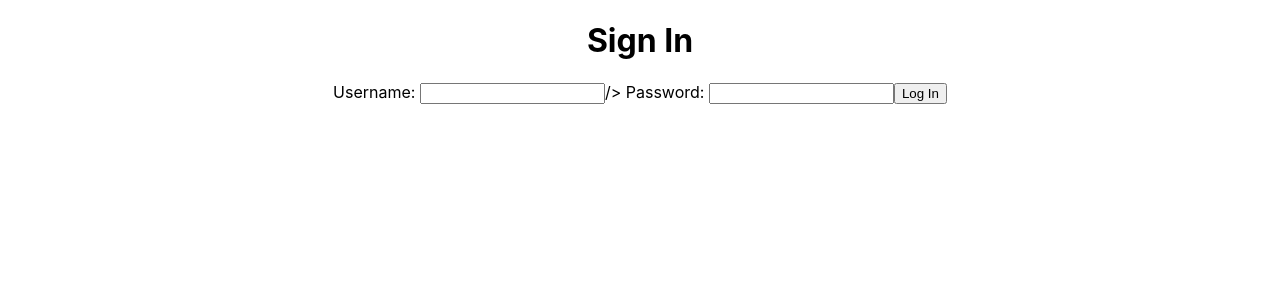
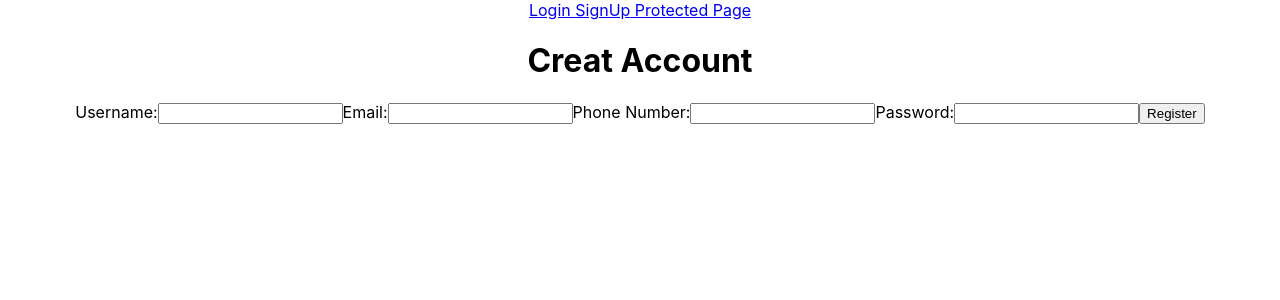
Before and after one commit to Build-Week-Water-My-Plants-2/Front-end, a React (Create React App) app in the folder water-plants-r2/: page /register in a window 1280 px wide. Shown: the top 300 px of the page. Built offline with nearby package versions, Linux system fonts and the light colour scheme; no server answers.

Commit message:
Connected login to the backend, and can gather userdata

```diff
--- a/water-plants-r2/src/App.js
+++ b/water-plants-r2/src/App.js
@@ -4,15 +4,30 @@ import './App.css';
 import PrivateRoute from './Utilities-auth/PrivateRoute'
 import { BrowserRouter as Router, Route, Link, Switch } from 'react-router-dom';
 import Login from "./Components/Login"
+import Register from "./Components/Register"
+import PlantPage from "./Components/PlantPage"
+import Plants from './Components/Plants';
 
 function App() {
   return (
-    <div className="App">
-      <Router/>
-      <Login />
-      {/* <PrivateRoute exact path= "/plants" component={} />  */}
-      <Router/>
-    </div>
+    <Router>
+      <div className="App">
+          <nav>
+            <Link to="/login">Login </Link>
+            <Link to="/register">SignUp</Link>
+            <Link to="/plants"> Protected Page</Link>
+
+          </nav>
+        <Switch>
+          <PrivateRoute exact path="/protected" component={PlantPage} />
+          <PrivateRoute exact path="/plants" component={Plants}/>
+          <Route path="/login" component={Login} />
+          <Route path="/register" component={Register}/>
+          <Route  component={Login} />
+        </Switch>
+      </div>
+    </Router>
+
   );// need to build component for user/plants page.
 }
 
--- a/water-plants-r2/src/Components/Login.js
+++ b/water-plants-r2/src/Components/Login.js
@@ -1,6 +1,6 @@
 import React from "react";
 import axios from "axios";
-import {axiosWithAuth} from "../Utilities-auth/Auth"
+import { axiosWithAuth } from "../Utilities-auth/Auth";
 
 class Login extends React.Component {
   state = {
@@ -9,6 +9,7 @@ class Login extends React.Component {
       password: ""
     }
   };
+
   handleChange = e => {
     // <---- handle change function
     this.setState({
@@ -19,34 +20,26 @@ class Login extends React.Component {
     });
   };
 
-  getData = () => {
-    axiosWithAuth()
-      .get("https://build-week-backend-test.herokuapp.com")
-      .then(res => {
-        console.log(res);
-
-      })
-      .catch(err => console.log(err));
-  };
-
 
 
   login = e => {
     e.preventDefault();
 
-    axios
+    axiosWithAuth()
       .post(
-        "https://build-week-backend-test.herokuapp.com/",
+        "/auth/login",
         this.state.credentials
       ) // need backend endpoint here as well.
       .then(res => {
-        localStorage.setItem("token", res.data.payload);
-        this.props.history.push("/protected");
+          console.log(res)
+        localStorage.setItem("token", res.data.token);
+         this.props.history.push("/plants");
       })
       .catch(err => console.log(err));
   };
 
   render() {
+
     return (
       <div>
         <h1>Sign In</h1>
@@ -58,14 +51,14 @@ class Login extends React.Component {
             value={this.state.credentials.username}
             onChange={this.handleChange} // <---- Handle function goes here//
           />
-          /> Password:{" "}
+          Password:{" "}
           <input
-            type="text"
+            type="password"
             name="password"
             value={this.state.credentials.password}
             onChange={this.handleChange}
           />
-          <button onClick={this.getData()}>Log In</button>
+          <button>Log In</button>
         </form>
       </div>
     );
--- /dev/null
+++ b/water-plants-r2/src/Components/Plants.js
@@ -0,0 +1,20 @@
+import { axiosWithAuth } from "../Utilities-auth/Auth";
+import React, { useEffect } from "react";
+import axios from "axios";
+
+const Plants = () => {
+  useEffect(() => {
+    axiosWithAuth()
+      .get("/users/")
+      .then(res => {
+        console.log(res);
+        // localStorage.setItem("token", res.data.token);
+      })
+      .catch(err => console.log(err));
+
+  }, []);
+
+  return <div>HEY!</div>;
+};
+
+export default Plants;
--- /dev/null
+++ b/water-plants-r2/src/Components/Register.js
@@ -0,0 +1,78 @@
+import React from "react";
+import axios from "axios";
+import { axiosWithAuth } from "../Utilities-auth/Auth";
+
+class Register extends React.Component {
+  state = {
+    newUser: {
+      id: "",
+      username: "",
+      password: "",
+      email: "",
+      telephone: ""
+    }
+  };
+  handleChange = e => {
+    // <---- handle change function
+    this.setState({
+      newUser: {
+        ...this.state.newUser,
+        [e.target.name]: e.target.value
+      }
+    });
+  };
+
+
+  Register = e => {
+    e.preventDefault();
+
+    axiosWithAuth()
+      .post("api/auth/register", this.state.newUser)
+      .then(res => {
+        localStorage.setItem("token", res.data);
+        // this.props.history.push("/protected");
+      })
+      .catch(err => console.log(err));
+  };
+
+  render() {
+    return (
+      <div>
+        <h1>Creat Account</h1>
+        <form onSubmit={this.Register}>
+          Username:
+          <input
+            type="text"
+            name="username"
+            value={this.state.newUser.username}
+            onChange={this.handleChange}
+          />
+          Email:
+          <input
+            type="text"
+            name="email"
+            value={this.state.newUser.email}
+            onChange={this.handleChange}
+          />
+          Phone Number:
+          <input
+            type="text"
+            name="telephone"
+            value={this.state.newUser.telephone}
+            onChange={this.handleChange}
+          />
+          Password:
+          <input
+            type="text"
+            name="password"
+            value={this.state.newUser.password}
+            onChange={this.handleChange}
+          />
+          <button>Register</button>
+        </form>
+      </div>
+    );
+  }
+}
+
+export default Register;
--- a/water-plants-r2/src/Utilities-auth/Auth.js
+++ b/water-plants-r2/src/Utilities-auth/Auth.js
@@ -3,7 +3,7 @@ import axios from 'axios';
 export const axiosWithAuth = () => {
   return axios.create({
     // config object
-    baseURL: 'https://build-week-backend-test.herokuapp.com', //waiting on endpoint from backend.
+    baseURL: 'https://water-my-plants-2.herokuapp.com/api', //waiting on endpoint from backend.
 
     headers: {
       Authorization: localStorage.getItem('token')
```
Also changed, not shown: water-plants-r2/src/Components/Registration.js (deleted, +0 -12 lines), water-plants-r2/src/Utilities-auth/PrivateRoute.js (+4 -7 lines), water-plants-r2/src/Components/PlantCard.js (added), water-plants-r2/src/Components/PlantPage.js (added).
